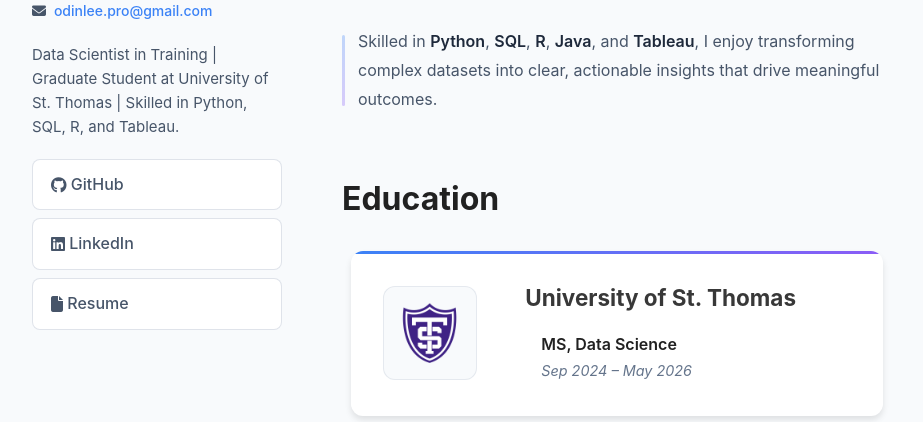
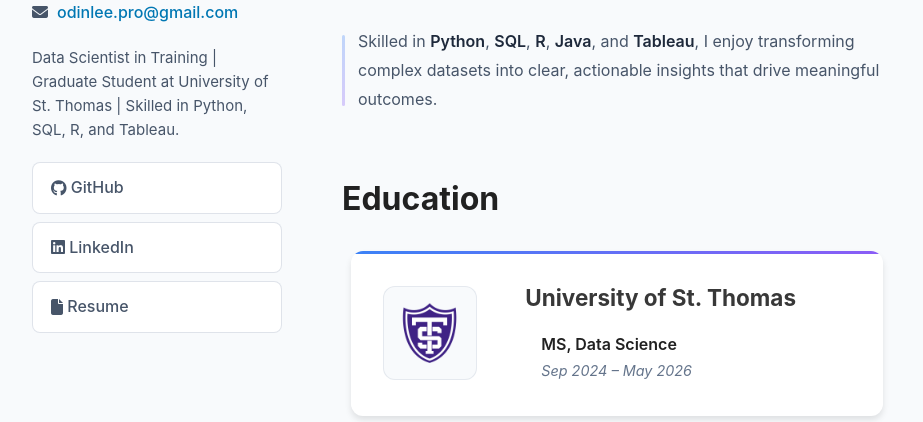
Before and after one commit to OdinLeePro/OdinLeePro.github.io, a Jekyll site: the page built from index.md, in a window 1280 px wide. Shown: the part 356-778 px from the top of the page, without its empty margins (178-1101 px from the left). Built offline with Jekyll 4.4.1, drawn with Linux system fonts in a browser that asks for light colours.

Commit message:
Add files via upload

```diff
--- a/assets/css/style.scss
+++ b/assets/css/style.scss
@@ -102,6 +102,7 @@ h1.section-title {
   display: block;
   margin-inline: auto;
   object-fit: cover;
+  box-shadow: 0 2px 6px rgba(0,0,0,0.08);
 }
 
 .headshot + h1,
@@ -115,11 +116,11 @@ h1:has(+ .addr) {
 
 .addr {
   margin: 10px 0 20px 0;
-  font-size: 14px;
+  font-size: 1rem;
 }
 
 .addr a {
-  color: $blue;
+  color: linear-gradient(135deg, $blue, $purple);
   text-decoration: none;
   font-weight: 500;
 }
```
